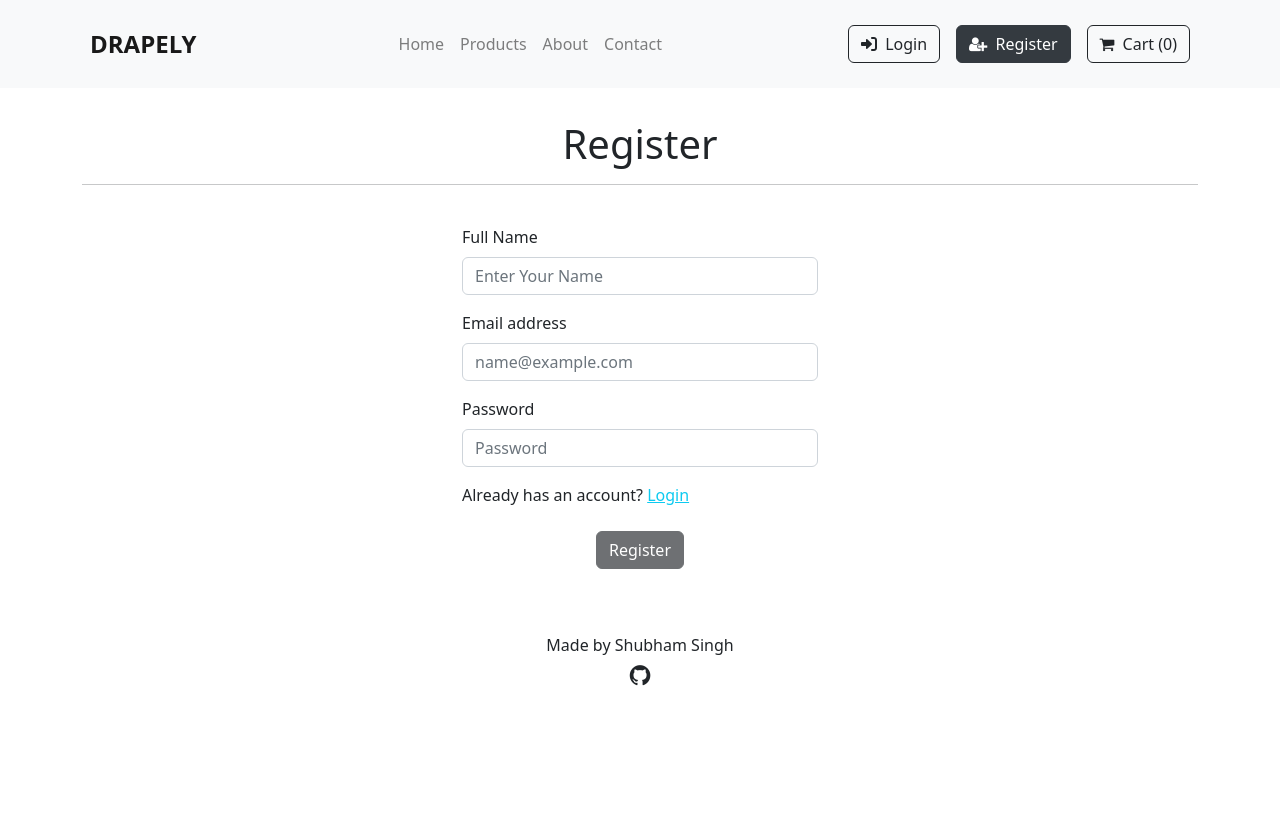
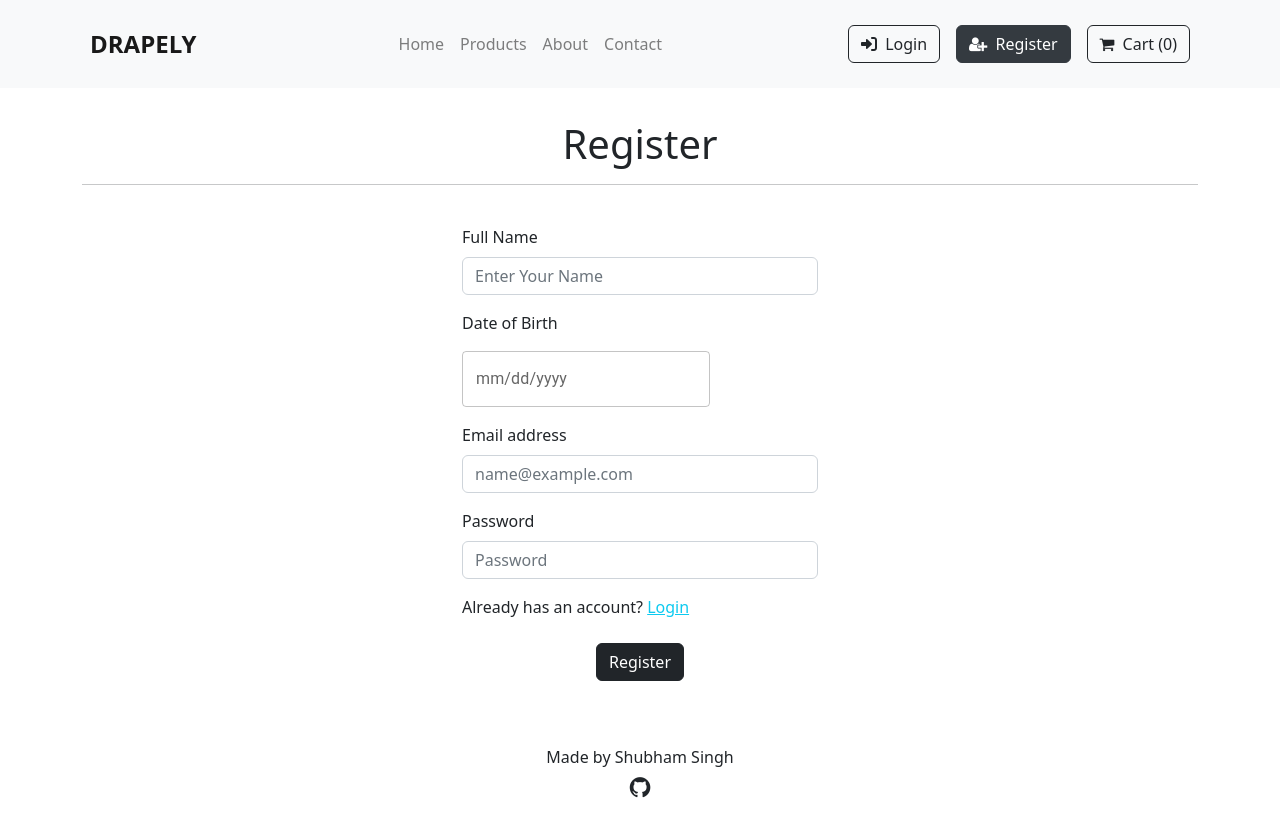
Before and after one commit to shubham-singh0109/Drapely_Ecommerce_React_UI_Showcase, a React (Create React App) app: page /register in a window 1280 px wide. Shown: the top 836 px of the page. Before the commit the page ends 800 px from the top, so only its background shows below. Built offline with nearby package versions, Linux system fonts and the light colour scheme.

Commit message:
Add files via upload
Added DOB feature in registration page.

```diff
--- a/src/pages/Register.jsx
+++ b/src/pages/Register.jsx
@@ -1,6 +1,12 @@
 import React from 'react'
 import { Footer, Navbar } from "../components";
 import { Link } from 'react-router-dom';
+
+import { DemoContainer } from '@mui/x-date-pickers/internals/demo';
+import { AdapterDayjs } from '@mui/x-date-pickers/AdapterDayjs';
+import { LocalizationProvider } from '@mui/x-date-pickers/LocalizationProvider';
+import { DatePicker } from '@mui/x-date-pickers/DatePicker';
+
 const Register = () => {
     return (
         <>
@@ -20,6 +26,14 @@ const Register = () => {
                                     placeholder="Enter Your Name"
                                 />
                             </div>
+                            <div>
+                                <label htmlFor='DOB'>Date of Birth</label>
+                                <LocalizationProvider dateAdapter={AdapterDayjs}>
+                                <DemoContainer components={['DatePicker']}>
+                                <DatePicker label="mm/dd/yyyy" />
+                                </DemoContainer>
+                                </LocalizationProvider>
+                           </div>
                             <div class="form my-3">
                                 <label for="Email">Email address</label>
                                 <input
@@ -42,7 +56,7 @@ const Register = () => {
                                 <p>Already has an account? <Link to="/login" className="text-decoration-underline text-info">Login</Link> </p>
                             </div>
                             <div className="text-center">
-                                <button class="my-2 mx-auto btn btn-dark" type="submit" disabled>
+                                <button class="my-2 mx-auto btn btn-dark" type="submit">
                                     Register
                                 </button>
                             </div>
@@ -55,4 +69,4 @@ const Register = () => {
     )
 }
 
-export default Register
+export default Register;
```
